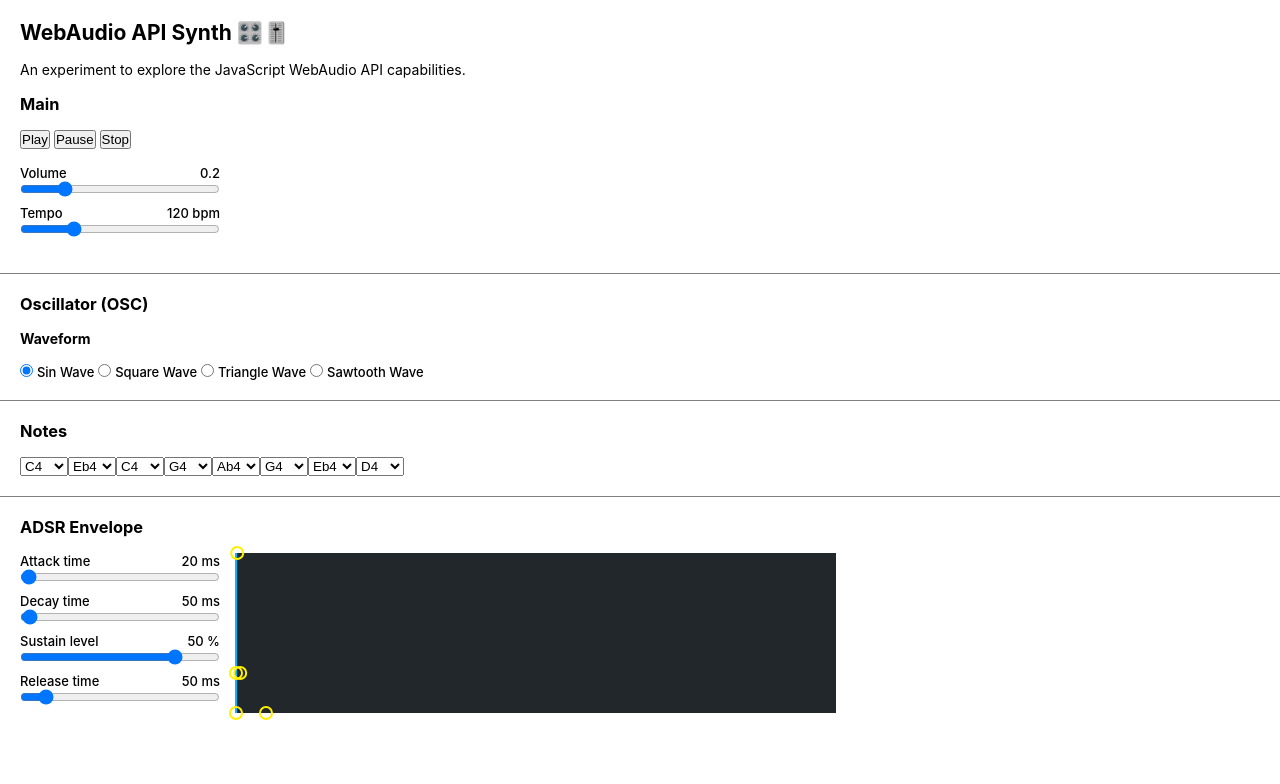
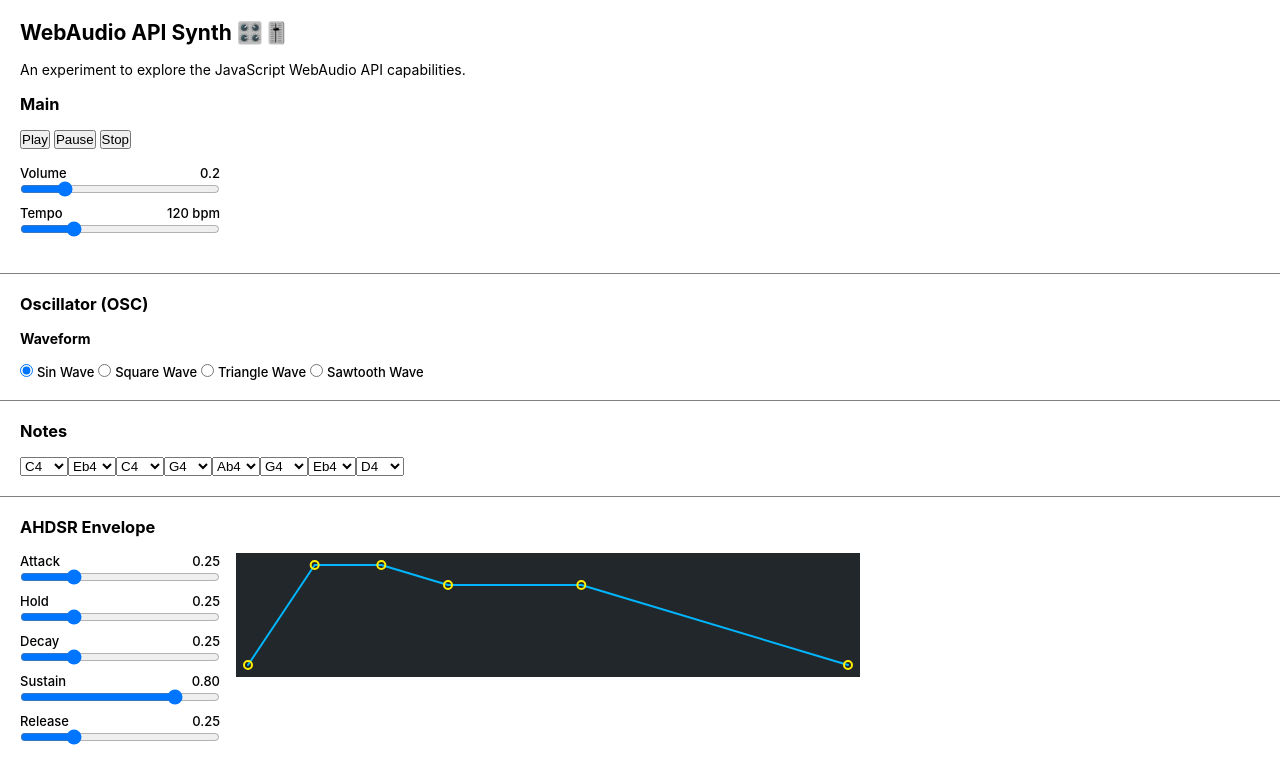
Before and after one commit to engineeringlbs/audio-experiments, a website: page 02-audio-synth/index.html in a window 1280 px wide. Drawn offline with Linux system fonts and the light colour scheme.

Commit message:
refactor: AHDSR envelope

```diff
--- a/02-audio-synth/index.html
+++ b/02-audio-synth/index.html
@@ -101,63 +101,84 @@
     <div class="divider"></div>
 
     <div class="wrapper">
-      <h3 class="mb-16">ADSR Envelope</h3>
+      <h3 class="mb-16 flex">
+        AHDSR Envelope <span id="envelope-len" class="label"></span>
+      </h3>
 
       <div class="row">
         <div class="col">
           <div class="container mb-8">
             <label for="attack" class="flex"
-              >Attack time <span id="attck">20 ms</span></label
+              >Attack <span id="attck">0.25</span></label
             >
             <input
               type="range"
               name="attack"
               id="attack"
               min="0"
-              max="5000"
-              value="20"
+              max="1"
+              value="0.25"
+              step="0.01"
+            />
+          </div>
+
+          <div class="container mb-8">
+            <label for="hold" class="flex"
+              >Hold <span id="hld">0.25</span></label
+            >
+            <input
+              type="range"
+              name="hold"
+              id="hold"
+              min="0"
+              max="1"
+              value="0.25"
+              step="0.01"
             />
           </div>
 
           <div class="container mb-8">
             <label for="decay" class="flex"
-              >Decay time <span id="dcy">50 ms</span></label
+              >Decay <span id="dcy">0.25</span></label
             >
             <input
               type="range"
               name="decay"
               id="decay"
               min="0"
-              max="5000"
-              value="50"
+              max="1"
+              value="0.25"
+              step="0.01"
             />
           </div>
 
           <div class="container mb-8">
             <label for="sustain" class="flex"
-              >Sustain level <span id="sstn">50 %</span></label
+              >Sustain <span id="sstn">0.80</span></label
             >
             <input
               type="range"
               name="sustain"
               id="sustain"
               min="0"
-              max="100"
-              value="80"
+              max="1"
+              value="0.80"
+              step="0.01"
             />
           </div>
 
           <div class="container mb-8">
             <label for="release" class="flex"
-              >Release time <span id="rls">50 ms</span></label
+              >Release <span id="rls">0.25</span></label
             >
             <input
               type="range"
               name="release"
               id="release"
               min="0"
-              max="10000"
-              value="1000"
+              max="4"
+              value="1"
+              step="0.01"
             />
           </div>
         </div>
@@ -166,22 +187,35 @@
           <div class="adsr-visualizer-wrapper">
             <svg
               class="adsr-visualizer"
-              viewBox="0 0 600 160"
+              viewBox="0 0 600 100"
               preserveAspectRatio="xMinYMid slice"
             >
-              <path
-                class="shape"
-                d="M0,160L0,0"
+              <polyline class="shape"/>
+
+              <circle
+                class="dot-delay"
+                cx="0"
+                cy="100"
+                r="4"
                 fill="transparent"
-                stroke="#00b6ff"
+                stroke="#ffef00"
                 stroke-width="2"
-              ></path>
+              ></circle>
 
               <circle
                 class="dot-attack"
                 cx="0"
                 cy="0"
-                r="6"
+                r="4"
+                fill="transparent"
+                stroke="#ffef00"
+                stroke-width="2"
+              ></circle>
+              <circle
+                class="dot-hold"
+                cx="0"
+                cy="0"
+                r="4"
                 fill="transparent"
                 stroke="#ffef00"
                 stroke-width="2"
@@ -189,8 +223,8 @@
               <circle
                 class="dot-decay"
                 cx="0"
-                cy="160"
-                r="6"
+                cy="100"
+                r="4"
                 fill="transparent"
                 stroke="#ffef00"
                 stroke-width="2"
@@ -199,25 +233,17 @@
                 class="dot-sustain"
                 cx="0"
                 cy="0"
-                r="6"
+                r="4"
                 fill="transparent"
                 stroke="#ffef00"
                 stroke-width="2"
               ></circle>
+
               <circle
                 class="dot-release"
-                cx="0"
-                cy="160"
-                r="6"
-                fill="transparent"
-                stroke="#ffef00"
-                stroke-width="2"
-              ></circle>
-              <circle
-                class="dot-delay"
-                cx="0"
-                cy="160"
-                r="6"
+                cx="600"
+                cy="100"
+                r="4"
                 fill="transparent"
                 stroke="#ffef00"
                 stroke-width="2"
--- a/02-audio-synth/index.js
+++ b/02-audio-synth/index.js
@@ -23,12 +23,11 @@ let tempo = 120.0
 let playing = false
 let currentNote = 0 // current note index
 
+// Main Aucio Context
 const context = new AudioContext()
 const volume = new GainNode(context)
 
 volume.gain.value = 0.2
-
-// Create the audio graph
 volume.connect(context.destination)
 
 // UI
@@ -127,55 +126,65 @@ function onSelectNoteChange() {
 }
 
 /**
- * Effects setup
- *
- * - ADSR Envelope (Attack, Decay, Sustain and Release)
- * - Delay
- * - Vibrato
+ * AHDSR Envelope (Attack, Hold, Decay, Sustain, Release)
  */
-
-// ADSR
 const WIDTH = 600
 const HALF_WIDTH = WIDTH / 2
-const HEIGHT = 300
+const HEIGHT = 200
 const HALF_HEIGHT = HEIGHT / 2
+const MIN_LENGTH = 2000
+const MAX_LENGTH = 4500
+const envLen = document.querySelector('#envelope-len')
 const attackCtrl = document.querySelector('#attack')
 const decayCtrl = document.querySelector('#decay')
 const sustainCtrl = document.querySelector('#sustain')
 const releaseCtrl = document.querySelector('#release')
-const adsrContainer = document.querySelector('.adsr-visualizer')
-const adsrVisualizer = {
-  container: adsrContainer,
-  shape: adsrContainer.querySelector('.shape'),
-  attack: adsrContainer.querySelector('.dot-attack'),
-  decay: adsrContainer.querySelector('.dot-decay'),
-  sustain: adsrContainer.querySelector('.dot-sustain'),
-  release: adsrContainer.querySelector('.dot-release'),
+const holdCtrl = document.querySelector('#hold')
+const AHDSRContainer = document.querySelector('.adsr-visualizer')
+const AHDSRVisualizer = {
+  container: AHDSRContainer,
+  shape: AHDSRContainer.querySelector('.shape'),
+  preshape: AHDSRContainer.querySelector('.pre.shape'),
+  posshape: AHDSRContainer.querySelector('.pos.shape'),
+  attack: AHDSRContainer.querySelector('.dot-attack'),
+  hold: AHDSRContainer.querySelector('.dot-hold'),
+  decay: AHDSRContainer.querySelector('.dot-decay'),
+  sustain: AHDSRContainer.querySelector('.dot-sustain'),
+  release: AHDSRContainer.querySelector('.dot-release'),
 }
-const maxAttack = 5000
-const maxDecay = 5000
-const maxSustainTime = 5000
-const maxSustain = 100
-const maxRelease = 10000
+// Min
+const minSustain = 500
 // Max
-let attackTime = 20 // ms
-let decayTime = 50 // ms
-let sustainTime = 1000 // ms
-let sustainLevel = 80 // % or dB
-let releaseTime = 1000 // ms
-// Min
-let minDecay = attackTime
-let minSustain = decayTime
-let minRelease = sustainLevel
+const maxAttack = 1
+const maxHold = 1
+const maxDecay = 1
+const maxSustain = 1
+const maxRelease = 4
 
-let len = attackTime + decayTime + releaseTime
+let duration = 2
+let attackTime = 0.25 // s
+let holdTime = 0.25 // s
+let decayTime = 0.25 // s
+let sustainLevel = 0.8 // % or dB
+let releaseTime = 1 // s
 
 attackCtrl.addEventListener(
   'input',
   (event) => {
     const value = Number(event.target.value)
     attackTime = value
-    document.querySelector('#attck').innerText = `${value} ms`
+    document.querySelector('#attck').innerText = `${value.toFixed(2)}`
+    updateADSR()
+  },
+  false
+)
+
+holdCtrl.addEventListener(
+  'input',
+  (event) => {
+    const value = Number(event.target.value)
+    holdTime = value
+    document.querySelector('#hld').innerText = `${value.toFixed(2)}`
     updateADSR()
   },
   false
@@ -186,7 +195,7 @@ decayCtrl.addEventListener(
   (event) => {
     const value = Number(event.target.value)
     decayTime = value
-    document.querySelector('#dcy').innerText = `${value} ms`
+    document.querySelector('#dcy').innerText = `${value.toFixed(2)}`
     updateADSR()
   },
   false
@@ -197,7 +206,7 @@ sustainCtrl.addEventListener(
   (event) => {
     const value = Number(event.target.value)
     sustainLevel = value
-    document.querySelector('#sstn').innerText = `${value} %`
+    document.querySelector('#sstn').innerText = `${value.toFixed(2)}`
     updateADSR()
   },
   false
@@ -207,40 +216,64 @@ releaseCtrl.addEventListener(
   'input',
   (event) => {
     const value = Number(event.target.value)
-    releaseTime = decayTime + value
-    document.querySelector('#rls').innerText = `${value} ms`
+    releaseTime = value
+    document.querySelector('#rls').innerText = `${value.toFixed(2)}`
     updateADSR()
   },
   false
 )
 
 function updateADSR() {
-  const dotAttack = (attackTime / maxAttack) * HALF_WIDTH
-  const dotDecay = (decayTime / maxDecay) * HALF_WIDTH
-  const dotSustain = (sustainLevel / maxSustain) * HALF_HEIGHT
-  const dotRelease = (releaseTime / maxRelease) * HALF_WIDTH
-  len = attackTime + decayTime + releaseTime
+  duration = Math.max(attackTime + holdTime + decayTime + 0.5 + releaseTime, 0)
 
-  adsrVisualizer.attack.setAttribute('cx', dotAttack)
-  adsrVisualizer.decay.setAttribute('cx', dotAttack + dotDecay)
-  adsrVisualizer.decay.setAttribute('cy', dotSustain)
-  adsrVisualizer.sustain.setAttribute('cy', dotSustain)
-  adsrVisualizer.release.setAttribute('cx', dotRelease)
+  const points = calcEnvelopePoints(
+    duration,
+    attackTime,
+    holdTime,
+    decayTime,
+    sustainLevel,
+    releaseTime
+  )
 
-  // adsrVisualizer.shape.setAttribute(
-  //   'd',
-  //   `M${0},160` +
-  //     `C${0},160,${dotAttack},0,${dotAttack},0` +
-  //     `L${dotSustain},0`
-  //     `C${dotSustain},0,${dotDecay},${dotSustain},${dotDecay},${dotSustain}` +
-  //     `C${dotDecay},${dotSustain},${dotRelease},160,${dotRelease},160`
-  // )
+  AHDSRVisualizer.shape.setAttribute('points', points)
+  AHDSRVisualizer.attack.setAttribute('cx', points[2])
+  AHDSRVisualizer.hold.setAttribute('cx', points[4])
+  AHDSRVisualizer.hold.setAttribute('cy', points[5])
+  AHDSRVisualizer.decay.setAttribute('cx', points[6])
+  AHDSRVisualizer.decay.setAttribute('cy', points[7])
+  AHDSRVisualizer.sustain.setAttribute('cx', points[8])
+  AHDSRVisualizer.sustain.setAttribute('cy', points[9])
 }
 
 updateADSR()
 
+function calcEnvelopePoints(dur, attack, hold, decay, sustain, release) {
+  const bpp = WIDTH / dur
+  const attX = bpp * attack
+  const holX = attX + bpp * hold
+  const decX = holX + bpp * decay
+  const susX = decX + bpp * (dur - attack - hold - decay - release)
+  const relX = susX + bpp * release
+  const susY = HALF_HEIGHT * (1 - sustain)
+
+  return [
+    0,
+    HALF_HEIGHT,
+    attX,
+    0,
+    holX,
+    0,
+    decX,
+    susY,
+    susX,
+    susY,
+    relX,
+    HALF_HEIGHT,
+  ]
+}
+
+// Loop
 let t = 0
-// Loop
 function loop() {
   const spb = 60.0 / tempo
 
@@ -255,7 +288,11 @@ function loop() {
   }
 }
 
+/**
+ * Play a note.
+ */
 function playNote() {
+  // trying to keep garbage clean as possible
   clean()
 
   const now = context.currentTime
@@ -266,17 +303,26 @@ function playNote() {
   osc.frequency.setValueAtTime(freq, 0)
   garbage.push(osc) // trying to garbage
 
-  note.gain.setValueAtTime(0, 0)
-  note.gain.linearRampToValueAtTime(sustainLevel, now + len * attackTime)
-  note.gain.setValueAtTime(sustainLevel, now + len * releaseTime)
-  note.gain.linearRampToValueAtTime(0, now + len)
-  garbage.push(note) // trying to garbage
+  note.gain.setValueAtTime(0, now)
+
+  // Attack
+  note.gain.linearRampToValueAtTime(1, now + attackTime)
+  note.gain.setValueAtTime(1, now + attackTime)
+
+  // Hold
+  note.gain.linearRampToValueAtTime(1, now + attackTime + holdTime)
+
+  // Decay and sustain
+  note.gain.linearRampToValueAtTime(sustainLevel, now + attackTime + holdTime + decayTime)
+
+  // trying to keep garbage clean as possible
+  garbage.push(note)
 
   osc.connect(note)
   note.connect(volume)
 
   osc.start(0)
-  osc.stop(now + len)
+  osc.stop(now + duration)
 }
 
 function nextNote() {
@@ -291,3 +337,28 @@ function nextNote() {
 function clean() {
   garbage.length = 0
 }
+
+// Normalize envelope total time
+function normalizeEnvelopeLenght(time) {
+  if (time > MAX_LENGTH) {
+    return MAX_LENGTH
+  }
+
+  if (time < MIN_LENGTH) {
+    return MIN_LENGTH
+  }
+
+  return time
+}
+
+/**
+ * Normalize value from milliseconds to float seconds for UI components.
+ * .
+ * @example 80 === 0.08
+ *
+ * @param {number} value. Value in seconds
+ */
+function normalizeMs(value) {
+  const seconds = parseFloat(value)
+  return seconds / 1000
+}
--- a/02-audio-synth/style.css
+++ b/02-audio-synth/style.css
@@ -22,13 +22,15 @@ input[type="range"] {
   width: 200px;
 }
 
-label {
+label,
+.label {
   width: 200px;
   font-size: 13px;
   font-weight: 500;
 }
 
-label.flex {
+label.flex,
+.flex {
   display: flex;
   flex-direction: row;
   align-items: baseline;
@@ -54,13 +56,21 @@ label.flex {
 }
 
 .adsr-visualizer-wrapper {
-  height: 160px;
+  height: 100px;
+  padding: 12px;
   background-color: #21272b;
 }
 .adsr-visualizer {
   width: 100%;
   height: 100%;
   overflow: visible;
+}
+.shape {
+  fill: transparent;
+  stroke: #00b6ff;
+  stroke-width: 2px;
+  stroke-linecap: round;
+  stroke-linejoin: round;
 }
 
 .ml-8 {
```
